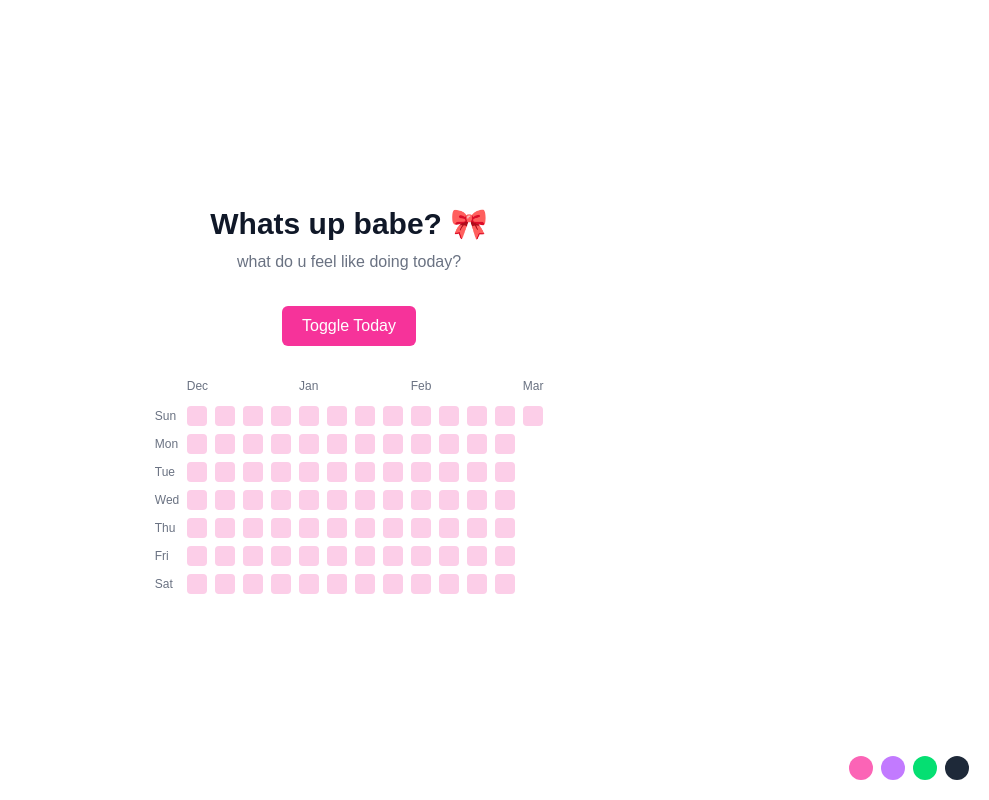
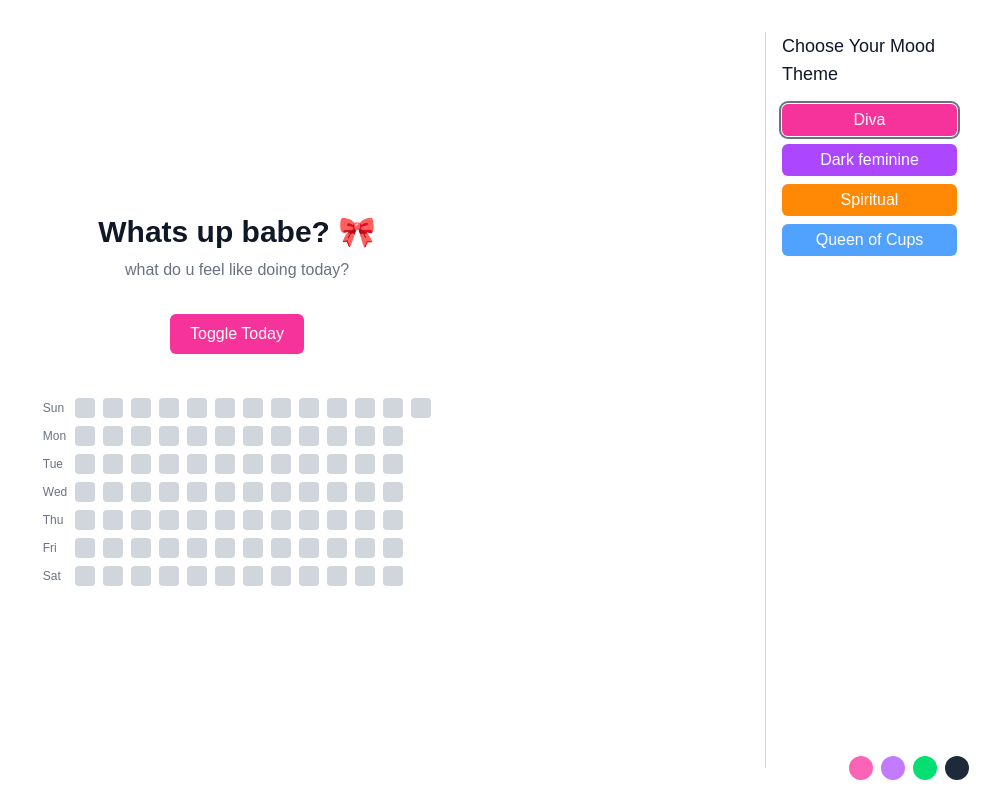
Before and after one commit to kajalsanwalll/my-dashboard, a Next.js app: page / in a window 1280 px wide. Shown: the whole page, without its empty margins (291-1280 px from the left). Built offline with nearby package versions, Linux system fonts and the light colour scheme.

Commit message:
themes added

```diff
--- a/app/components/Dashboard.tsx
+++ b/app/components/Dashboard.tsx
@@ -6,27 +6,47 @@ type StreakData = {
   dates: string[];
 };
 
+type Theme = {
+  name: string;
+  bg: string;
+  text: string;
+  accent: string;
+};
+
+const themes: Theme[] = [
+  { name: "Diva", bg: "bg-white", text: "text-gray-900", accent: "bg-pink-500" },
+  { name: "Dark feminine", bg: "bg-gray-900", text: "text-white", accent: "bg-purple-500" },
+  { name: "Spiritual", bg: "bg-orange-50", text: "text-orange-900", accent: "bg-orange-400" },
+  { name: "Queen of Cups", bg: "bg-blue-50", text: "text-blue-900", accent: "bg-blue-400" },
+];
+
 export default function Dashboard() {
   const [dates, setDates] = useState<string[]>([]);
   const [today, setToday] = useState<Date | null>(null);
+  const [theme, setTheme] = useState<Theme>(themes[0]);
 
-  // ✅ Use a function to safely load localStorage once
+  // Load streaks from localStorage
   useEffect(() => {
-    const init = () => {
     const stored = window.localStorage.getItem("streakData");
-      const parsed: StreakData = stored
-        ? JSON.parse(stored)
-        : { dates: [] };
-
-      // Only set state if changed (prevents unnecessary rerender warning)
+    const parsed: StreakData = stored ? JSON.parse(stored) : { dates: [] };
     setDates(parsed.dates);
     setToday(new Date());
-    };
-
-    init();
   }, []);
 
-  if (!today) return null; // wait until client renders
+  // Save theme preference
+  useEffect(() => {
+    window.localStorage.setItem("theme", JSON.stringify(theme.name));
+  }, [theme]);
+
+  useEffect(() => {
+    const storedTheme = window.localStorage.getItem("theme");
+    if (storedTheme) {
+      const t = themes.find((th) => th.name === storedTheme);
+      if (t) setTheme(t);
+    }
+  }, []);
+
+  if (!today) return null;
 
   const toggleToday = () => {
     const iso = today.toISOString().split("T")[0];
@@ -39,7 +59,9 @@ export default function Dashboard() {
   };
 
   return (
-    <main className="min-h-screen flex flex-col items-center justify-center bg-white text-gray-900 space-y-8 p-8">
+    <div className={`flex min-h-screen ${theme.bg} ${theme.text} p-8`}>
+      {/* Main content */}
+      <main className="flex-1 flex flex-col items-center justify-center space-y-8">
         <div className="text-center space-y-2">
           <h1 className="text-3xl font-semibold">Whats up babe? 🎀</h1>
           <p className="text-gray-500">what do u feel like doing today?</p>
@@ -47,17 +69,36 @@ export default function Dashboard() {
 
         <button
           onClick={toggleToday}
-        className="px-5 py-2 bg-pink-500 text-white rounded-md hover:bg-pink-600 transition"
+          className={`px-5 py-2 rounded-md hover:brightness-90 transition ${theme.accent} text-white`}
         >
           Toggle Today
         </button>
 
-      <CalendarGrid dates={dates} today={today} />
+        <CalendarGrid dates={dates} today={today} accent={theme.accent} />
       </main>
+
+      {/* Sidebar */}
+      <aside className="w-48 ml-8 flex-shrink-0 border-l border-gray-300 pl-4">
+        <h2 className="text-lg font-medium mb-4">Choose Your Mood Theme</h2>
+        <div className="flex flex-col gap-2">
+          {themes.map((th) => (
+            <button
+              key={th.name}
+              onClick={() => setTheme(th)}
+              className={`px-3 py-1 rounded-md text-white ${
+                th.accent
+              } ${theme.name === th.name ? "ring-2 ring-offset-1 ring-gray-500" : ""}`}
+            >
+              {th.name}
+            </button>
+          ))}
+        </div>
+      </aside>
+    </div>
   );
 }
 
-function CalendarGrid({ dates, today }: { dates: string[]; today: Date }) {
+function CalendarGrid({ dates, today, accent }: { dates: string[]; today: Date; accent: string }) {
   const weeksToShow = 12;
 
   const endDate = new Date(today);
@@ -82,37 +123,19 @@ function CalendarGrid({ dates, today }: { dates: string[]; today: Date }) {
     weeks.push(allDates.slice(i, i + 7));
   }
 
-  // Month labels
-  const monthLabels: { index: number; label: string }[] = [];
-  weeks.forEach((week, i) => {
-    const firstDay = week[0];
-    const prevWeek = weeks[i - 1];
-    if (i === 0 || firstDay.getMonth() !== prevWeek?.[0].getMonth()) {
-      monthLabels.push({
-        index: i,
-        label: firstDay.toLocaleString("default", { month: "short" }),
-      });
-    }
-  });
-
   const weekdays = ["Sun", "Mon", "Tue", "Wed", "Thu", "Fri", "Sat"];
 
   return (
     <div className="flex flex-col gap-3">
-      {/* Month Labels */}
       <div className="flex gap-2 ml-8 text-xs text-gray-500">
-        {weeks.map((_, i) => {
-          const month = monthLabels.find((m) => m.index === i);
-          return (
+        {weeks.map((_, i) => (
           <div key={i} className="w-5 text-center">
-              {month ? month.label : ""}
+            {/* Empty month labels for simplicity */}
           </div>
-          );
-        })}
+        ))}
       </div>
 
       <div className="flex gap-2">
-        {/* Weekday Labels */}
         <div className="flex flex-col gap-2 text-xs text-gray-500">
           {weekdays.map((day) => (
             <div key={day} className="h-5 flex items-center">
@@ -121,7 +144,6 @@ function CalendarGrid({ dates, today }: { dates: string[]; today: Date }) {
           ))}
         </div>
 
-        {/* Calendar Grid */}
         <div className="flex gap-2 overflow-x-auto">
           {weeks.map((week, weekIndex) => (
             <div key={weekIndex} className="flex flex-col gap-2">
@@ -137,8 +159,8 @@ function CalendarGrid({ dates, today }: { dates: string[]; today: Date }) {
                       isFuture
                         ? "bg-transparent"
                         : isCompleted
-                        ? "bg-pink-500"
-                        : "bg-pink-200"
+                        ? accent
+                        : "bg-gray-300"
                     }`}
                     title={date.toDateString()}
                   />
```
Lines whose indentation alone changed are shown as unchanged.
